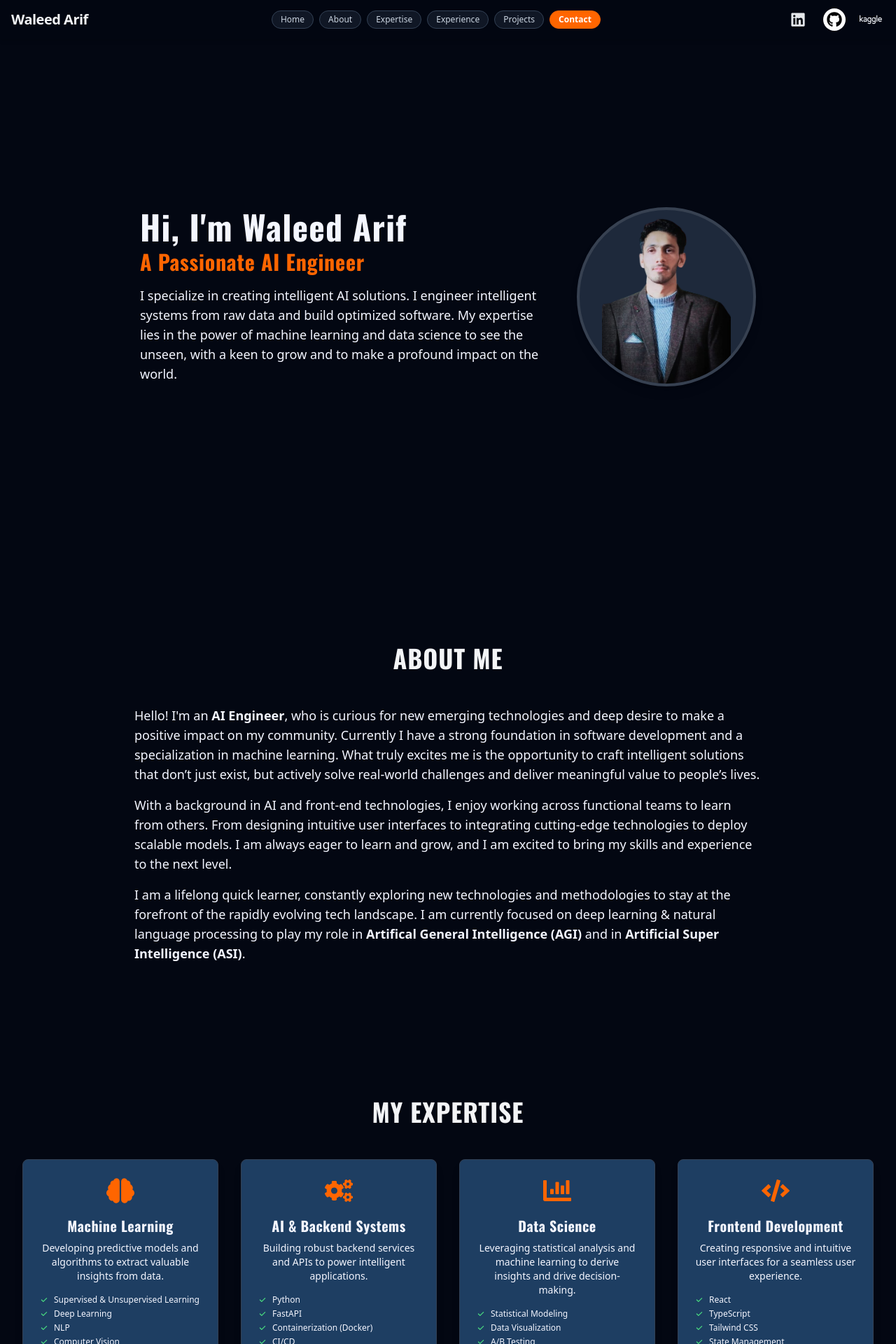
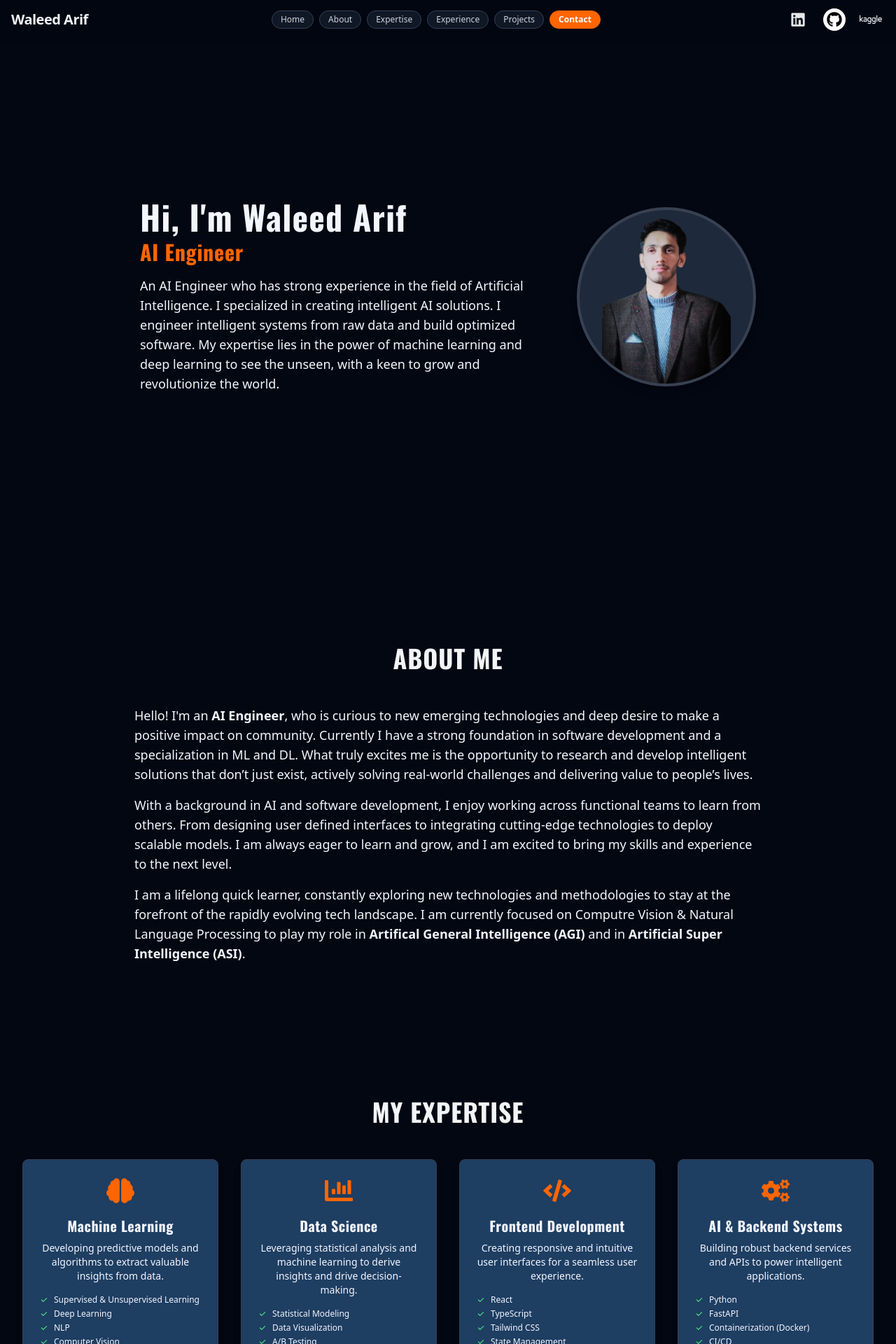
Before and after one commit to waleedarif1011/waleed, a React (Vite) app: page /#contact-section in a window 1280 px wide. Shown: the top 1920 px of the page at 70% size. Built offline with nearby package versions, Linux system fonts and the light colour scheme; a web font is replaced by a local one.

Commit message:
Updated project page with Essence news project and more other

```diff
--- a/package.json
+++ b/package.json
@@ -10,8 +10,8 @@
   },
   "dependencies": {
     "@vitejs/plugin-react": "^4.5.2",
-    "react": "18.2.0",
-    "react-dom": "18.2.0",
+    "react": "^18.2.0",
+    "react-dom": "^18.2.0",
     "react-icons": "^5.5.0"
   },
   "devDependencies": {
--- a/src/components/views/AboutView.tsx
+++ b/src/components/views/AboutView.tsx
@@ -9,13 +9,13 @@ const AboutView: React.FC = () => {
         </h2>
         <div className="max-w-4xl mx-auto text-left text-lg text-[#F4F6FF] space-y-4">
           <p>
-            Hello! I'm an <b>AI Engineer</b>, who is curious for new emerging technologies and deep desire to make a positive impact on my community. Currently I have a strong foundation in software development and a specialization in machine learning. What truly excites me is the opportunity to craft intelligent solutions that don’t just exist, but actively solve real-world challenges and deliver meaningful value to people’s lives.
+            Hello! I'm an <b>AI Engineer</b>, who is curious to new emerging technologies and deep desire to make a positive impact on community. Currently I have a strong foundation in software development and a specialization in ML and DL. What truly excites me is the opportunity to research and develop intelligent solutions that don’t just exist, actively solving real-world challenges and delivering value to people’s lives.
           </p>
           <p>
-            With a background in AI and front-end technologies, I enjoy working across functional teams to learn from others. From designing intuitive user interfaces to integrating cutting-edge technologies to deploy scalable models. I am always eager to learn and grow, and I am excited to bring my skills and experience to the next level.
+            With a background in AI and software development, I enjoy working across functional teams to learn from others. From designing user defined interfaces to integrating cutting-edge technologies to deploy scalable models. I am always eager to learn and grow, and I am excited to bring my skills and experience to the next level.
           </p>
           <p>
-            I am a lifelong quick learner, constantly exploring new technologies and methodologies to stay at the forefront of the rapidly evolving tech landscape. I am currently focused on deep learning & natural language processing to play my role in  <b>Artifical General Intelligence (AGI)</b> and in <b>Artificial Super Intelligence (ASI)</b>.
+            I am a lifelong quick learner, constantly exploring new technologies and methodologies to stay at the forefront of the rapidly evolving tech landscape. I am currently focused on Computre Vision & Natural Language Processing to play my role in  <b>Artifical General Intelligence (AGI)</b> and in <b>Artificial Super Intelligence (ASI)</b>.
           </p>
         </div>
       </div>
--- a/src/components/views/ContactView.tsx
+++ b/src/components/views/ContactView.tsx
@@ -12,7 +12,7 @@ const ContactView: React.FC = () => {
           href="mailto:waleedarif1011@gmail.com"
           className="inline-block bg-[#FF6500] text-white font-semibold text-lg px-8 py-4 rounded-full transition-transform duration-300 hover:scale-105 hover:bg-opacity-90 shadow-lg"
         >
-          Say Hello by mail
+          Contact Me
         </a>
       </div>
     </section>
--- a/src/components/views/ExperienceView.tsx
+++ b/src/components/views/ExperienceView.tsx
@@ -4,9 +4,9 @@ const experienceData = [
   {
     company: 'Techanzy Limited',
     role: 'Software Engineer- AI',
-    period: 'May 2025 - Present',
+    period: 'May 2025 - June 2025',
     description: 'Developing and testing diverse voice AI agents for seamless speech-to-text and text-to-speech conversion.',
-    tags: ['Python', 'Make.com', 'Vocera', 'FastAPI']
+    tags: ['Python', 'NLP', 'Vapi', 'Vocera', 'Make', 'FastAPI']
   },
   {
     company: 'Altaurux',
--- a/src/components/views/ExpertiseView.tsx
+++ b/src/components/views/ExpertiseView.tsx
@@ -7,12 +7,6 @@ const expertiseData = [
     title: 'Machine Learning',
     description: 'Developing predictive models and algorithms to extract valuable insights from data.',
     skills: ['Supervised & Unsupervised Learning', 'Deep Learning', 'NLP', 'Computer Vision']
-  },
-  {
-    icon: <FaCogs size={40} className="mx-auto text-[#FF6500]" />,
-    title: 'AI & Backend Systems',
-    description: 'Building robust backend services and APIs to power intelligent applications.',
-    skills: ['Python', 'FastAPI', 'Containerization (Docker)', 'CI/CD']
   },
   {
     icon: <FaChartBar size={40} className="mx-auto text-[#FF6500]" />,
@@ -25,7 +19,14 @@ const expertiseData = [
     title: 'Frontend Development',
     description: 'Creating responsive and intuitive user interfaces for a seamless user experience.',
     skills: ['React', 'TypeScript', 'Tailwind CSS', 'State Management']
+  },
+  {
+    icon: <FaCogs size={40} className="mx-auto text-[#FF6500]" />,
+    title: 'AI & Backend Systems',
+    description: 'Building robust backend services and APIs to power intelligent applications.',
+    skills: ['Python', 'FastAPI', 'Containerization (Docker)', 'CI/CD']
   }
+
 ];
 
 const ExpertiseView: React.FC = () => {
--- a/src/components/views/HomeView.tsx
+++ b/src/components/views/HomeView.tsx
@@ -21,10 +21,11 @@ const HomeView: React.FC = () => {
             Hi, I'm Waleed Arif
           </h1>
           <h2 className="text-2xl md:text-3xl font-semibold text-[#FF6500] mb-4">
-            A Passionate AI Engineer
+            AI Engineer
           </h2>
           <p className="text-lg text-[#F4F6FF] max-w-xl">
-            I specialize in creating intelligent AI solutions. I engineer intelligent systems from raw data and build optimized software. My expertise lies in the power of machine learning and data science to see the unseen, with a keen to grow and to make a profound impact on the world.
+            An AI Engineer who has strong experience in the field of Artificial Intelligence.
+            I specialized in creating intelligent AI solutions. I engineer intelligent systems from raw data and build optimized software. My expertise lies in the power of machine learning and deep learning to see the unseen, with a keen to grow and revolutionize the world.
           </p>
         </div>
 
--- a/src/components/views/ProjectsView.tsx
+++ b/src/components/views/ProjectsView.tsx
@@ -5,6 +5,10 @@ const ProjectsView: React.FC = () => {
 
   // Dummy data for projects
   const projects = [
+    { name: 'Essence News', description: 'A complete data science workflow for processing, analyzing, and extracting insights from a large-scale news dataset.', tags: ['Python', 'ETL Pipeline', 'Natural Language Processing', 'Semantic Text Analysis', 'spaCy'], githubUrl: 'https://github.com/waleedarif1011/EssenceNews' },
+    { name: 'Meeting Bot', description: 'A meeting transcript analysis application that allows users to upload meeting transcripts and chat with an AI assistant about the contents.', tags: ['Python', 'Docker', 'Sumy', 'RegEx', 'Nodejs', 'Flask'], githubUrl: 'https://github.com/waleedarif1011/Meeting-Bot/blob/main/README.md' },
+    { name: 'Driver License', description: 'A machine learning model that predicts the likelihood of passing a driver license test based on a set of features.', tags: ['Python', 'Data Cleaning', 'Data Visualization', 'SciKit-Learn', 'Random Forest', 'LightGBM'], githubUrl: 'https://github.com/waleedarif1011/Driver-License' },
+    { name: 'Cancer Diagnosis', description: 'An ML model to predict cancer diagnosis using machine learning algorithms.', tags: ['Python', 'Data preprocessing', 'Pandas', 'Seaborn', 'SciKit-Learn'], githubUrl: 'https://github.com/waleedarif1011/CancerRegression' },
     { name: 'StoryAI', description: 'An AI application which convert complex data science results into simple stories.', tags: ['Python', 'TensorFlow', 'Unsloth', 'Llama', 'Hugging Face'], githubUrl: 'https://github.com/waleedarif1011/StoryAI' },
     { name: 'PoseMate', description: 'An AI application that helps user to track their body pose while difficult workouts.', tags: ['Python', 'OpenCV', 'Computer Vision', 'MediaPipe'], githubUrl: 'https://github.com/waleedarif1011/PoseMate' },
     { name: 'Air Quality Prediction', description: 'An ML model to predict air quality based on weather and pollution data.', tags: ['Python', 'Exploratory Data Analysis (EDA)', 'Scikit-Learn', 'Random Forest'], githubUrl: 'https://github.com/waleedarif1011/Air-Quality-Prediction' },
```
Also changed, not shown: 1 other file (tests, documents, lock files or other folders).
